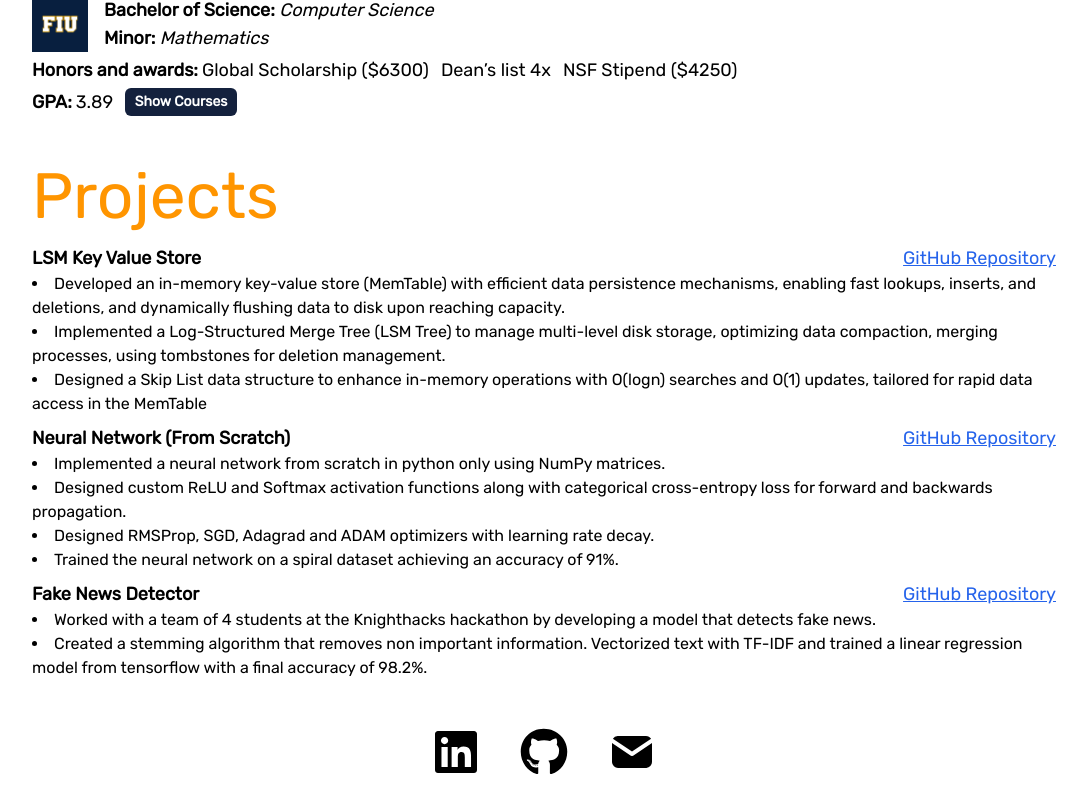
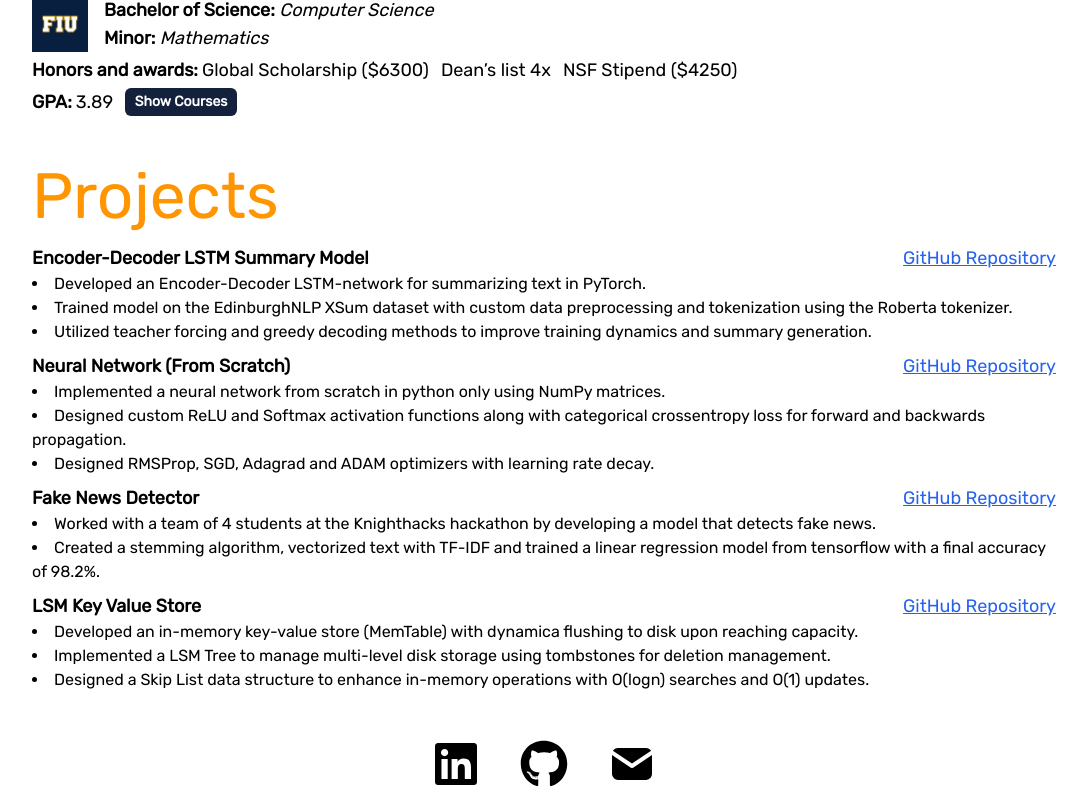
Before and after one commit to chriskverne/Portfolio-website, a Next.js app: page / in a window 1280 px wide. Shown: the part 1552-2356 px from the top of the page, without its empty margins (96-1183 px from the left). Built offline with nearby package versions, Linux system fonts and the light colour scheme.

Commit message:
added and updated projects

```diff
--- a/app/components/Projects.tsx
+++ b/app/components/Projects.tsx
@@ -2,7 +2,7 @@ import React from 'react'
 import Title from './Title'
 import Project from './Project';
 import { title } from 'process';
-import { project1, project2, project3 } from '@/constants/constants';
+import { project1, project2, project3, project4 } from '@/constants/constants';
 
 const Projects = () => {
   return (
@@ -15,6 +15,7 @@ const Projects = () => {
         <Project project={project1}/>
         <Project project={project2} />
         <Project project={project3} />
+        <Project project={project4} />
       </div>
     </div>
   )
--- a/constants/constants.ts
+++ b/constants/constants.ts
@@ -149,13 +149,13 @@ export const paper3 = {
 }
 
 // Projects:
-export const project1 = {
+export const project4 = {
   title: 'LSM Key Value Store',
   link: 'https://github.com/chriskverne/NoSQL-Database',
   description: [
-    'Developed an in-memory key-value store (MemTable) with efficient data persistence mechanisms, enabling fast lookups, inserts, and deletions, and dynamically flushing data to disk upon reaching capacity.',
-    'Implemented a Log-Structured Merge Tree (LSM Tree) to manage multi-level disk storage, optimizing data compaction, merging processes, using tombstones for deletion management.',
-    'Designed a Skip List data structure to enhance in-memory operations with O(log⁡n) searches and O(1) updates, tailored for rapid data access in the MemTable'
+    'Developed an in-memory key-value store (MemTable) with dynamica flushing to disk upon reaching capacity.',
+    'Implemented a LSM Tree to manage multi-level disk storage using tombstones for deletion management.',
+    'Designed a Skip List data structure to enhance in-memory operations with O(log⁡n) searches and O(1) updates.'
   ]
 }
 
@@ -164,9 +164,8 @@ export const project2 = {
   link: 'https://github.com/chriskverne/Neural-Network-from-Scratch',
   description: [
     'Implemented a neural network from scratch in python only using NumPy matrices.',
-    'Designed custom ReLU and Softmax activation functions along with categorical cross-entropy loss for forward and backwards propagation.',
-    'Designed RMSProp, SGD, Adagrad and ADAM optimizers with learning rate decay.',
-    'Trained the neural network on a spiral dataset achieving an accuracy of 91%.'
+    'Designed custom ReLU and Softmax activation functions along with categorical crossentropy loss for forward and backwards propagation.',
+    'Designed RMSProp, SGD, Adagrad and ADAM optimizers with learning rate decay.'
   ]
 }
 
@@ -175,6 +174,16 @@ export const project3 = {
   link: 'https://github.com/chriskverne/FakeNewsDetector',
   description: [
     'Worked with a team of 4 students at the Knighthacks hackathon by developing a model that detects fake news.',
-    'Created a stemming algorithm that removes non important information. Vectorized text with TF-IDF and trained a linear regression model from tensorflow with a final accuracy of 98.2%.',
+    'Created a stemming algorithm, vectorized text with TF-IDF and trained a linear regression model from tensorflow with a final accuracy of 98.2%.',
   ]
 }
+
+export const project1 = {
+  title: 'Encoder-Decoder LSTM Summary Model',
+  link: 'https://github.com/chriskverne/seq2seq-LSTM-Text-Summarizer',
+  description: [
+    'Developed an Encoder-Decoder LSTM-network for summarizing text in PyTorch.',
+    'Trained model on the EdinburghNLP XSum dataset with custom data preprocessing and tokenization using the Roberta tokenizer.',
+    'Utilized teacher forcing and greedy decoding methods to improve training dynamics and summary generation.'
+  ]
+}
```
